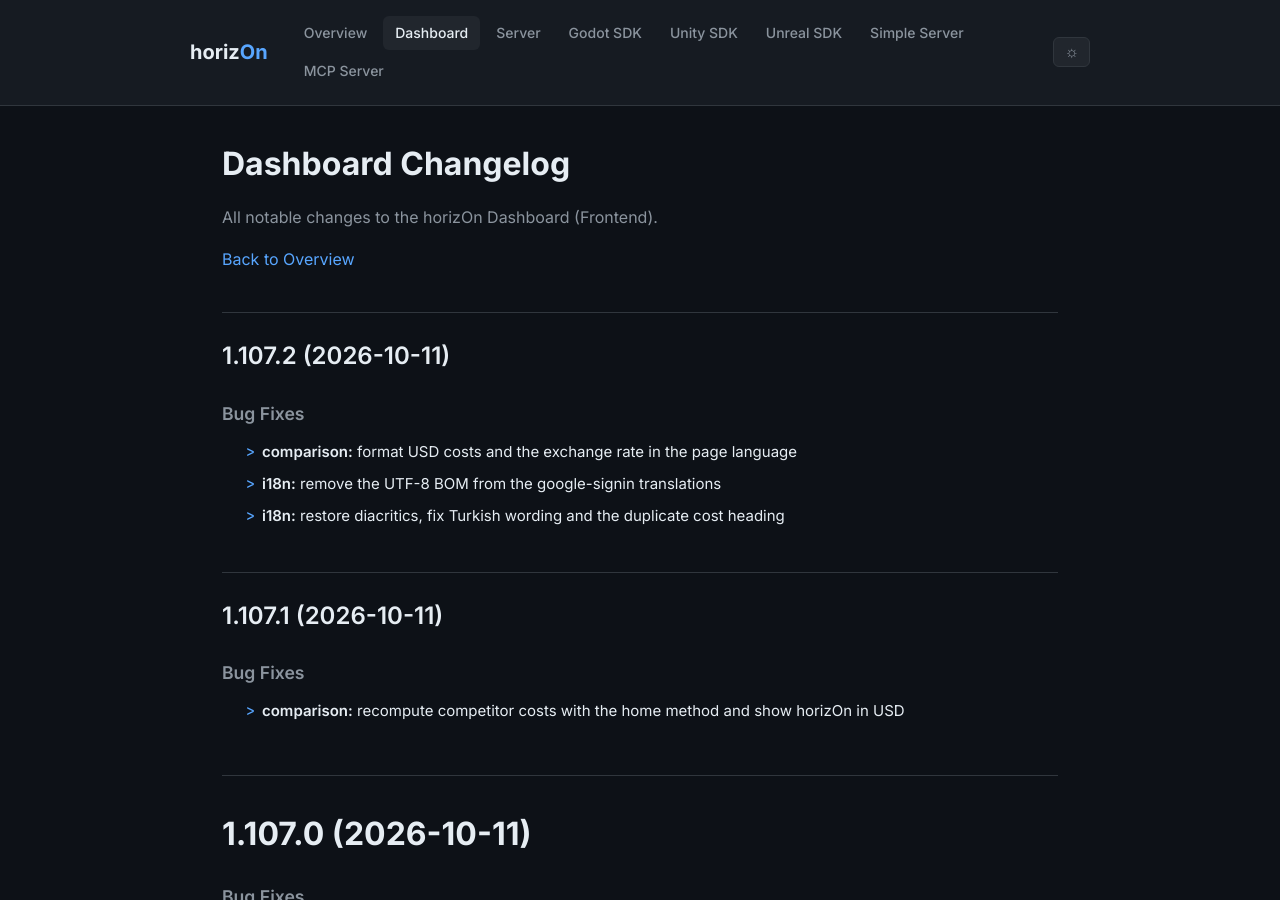
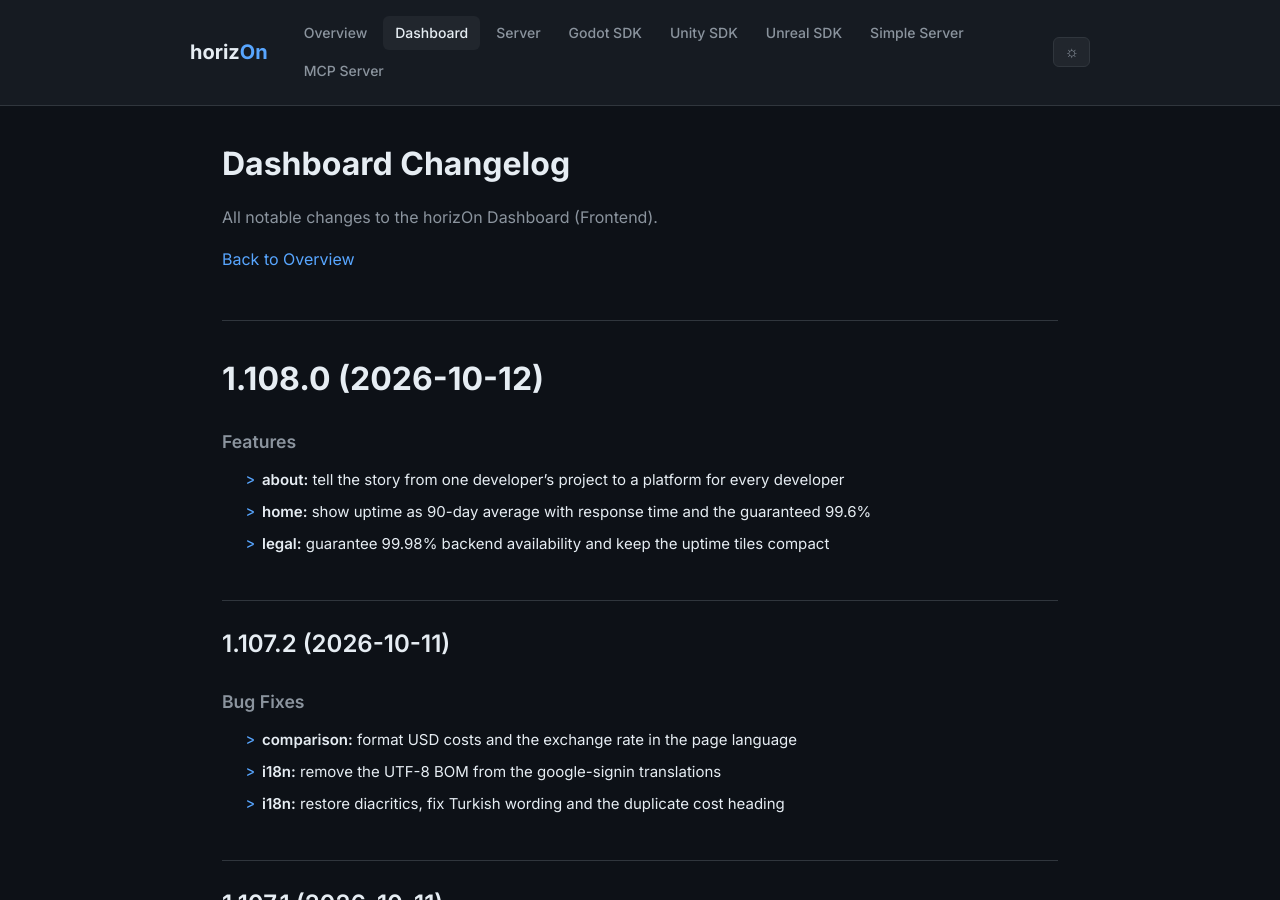
Before and after one commit to ProjectMakersDE/horizOn-Changelog, a Jekyll site: the page built from dashboard-changelog.md, in a window 1280 px wide and 900 px high. Built offline with Jekyll 4.4.1, drawn with Linux system fonts in a browser that asks for light colours.

Commit message:
chore: reconcile changelogs

```diff
--- a/dashboard-changelog.md
+++ b/dashboard-changelog.md
@@ -8,6 +8,15 @@ title: Dashboard Changelog
 All notable changes to the horizOn Dashboard (Frontend).
 
 [Back to Overview](.)
+
+# 1.108.0 (2026-10-12)
+
+
+### Features
+
+* **about:** tell the story from one developer's project to a platform for every developer
+* **home:** show uptime as 90-day average with response time and the guaranteed 99.6%
+* **legal:** guarantee 99.98% backend availability and keep the uptime tiles compact
 
 ## 1.107.2 (2026-10-11)
 
```
Also changed, not shown: index.md (+1 -1 lines).
